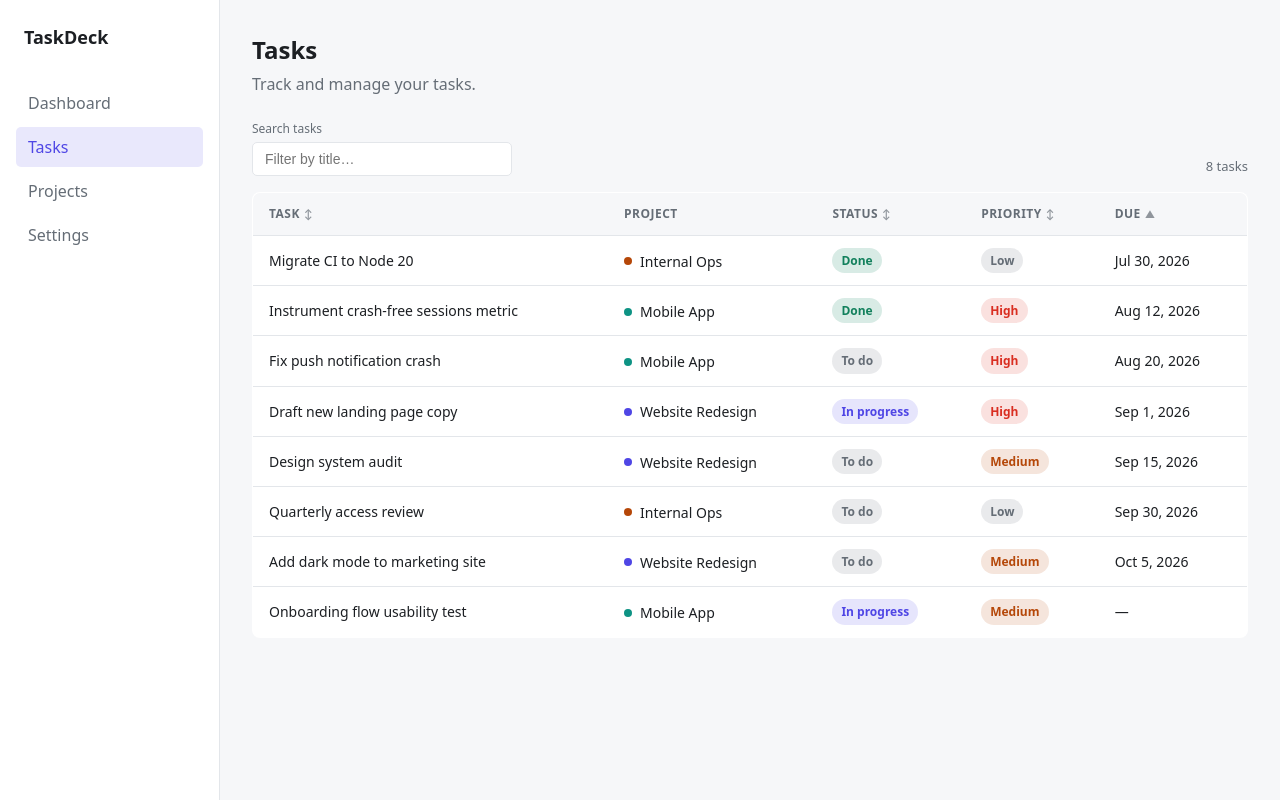
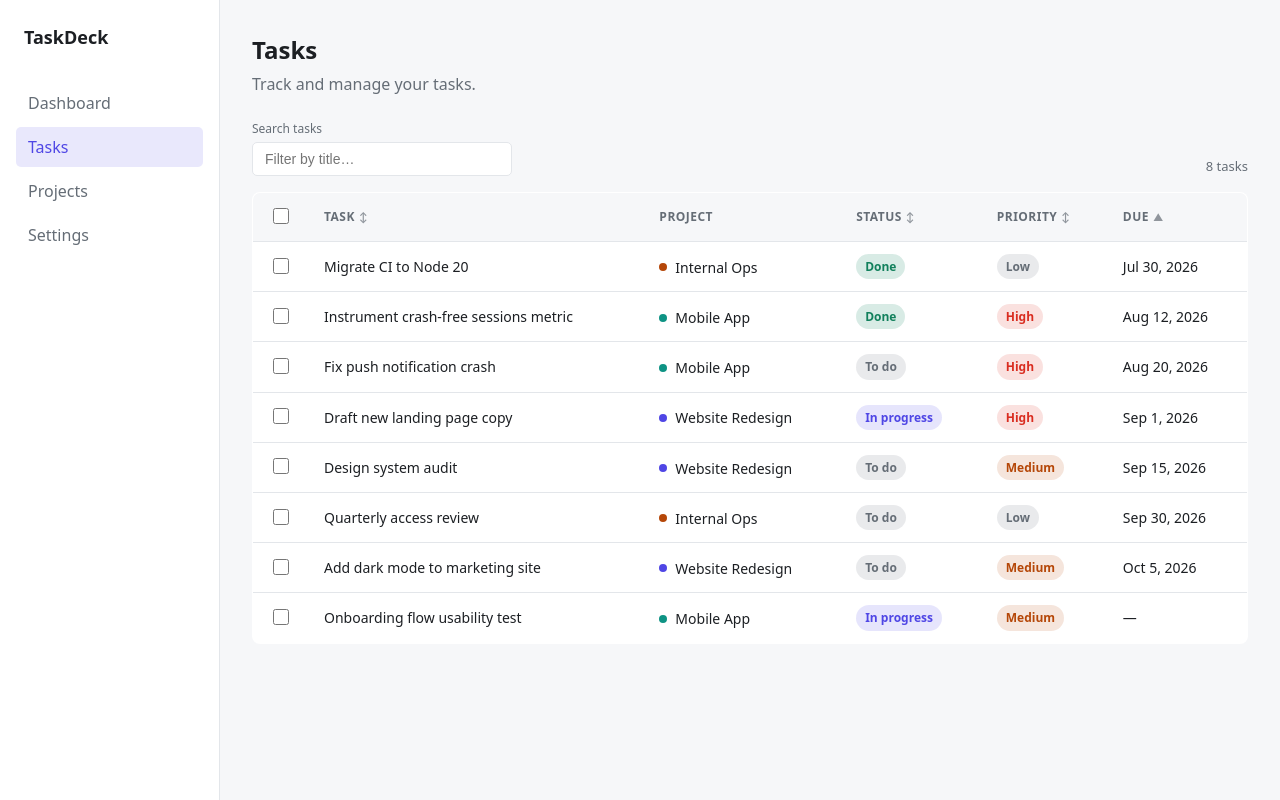
Before and after one commit to smithernest2026/taskdeck, a React (Vite) app: page /tasks in a window 1280 px wide. Built offline with nearby package versions, Linux system fonts and the light colour scheme.

Commit message:
feat: add row selection to the task table
Add per-row and select-all checkboxes with an indeterminate header
state. Selection is keyed by task id and owned by the page, so it is
preserved across filtering.

```diff
--- a/src/components/TaskTable.css
+++ b/src/components/TaskTable.css
@@ -29,6 +29,21 @@
 
 .task-table tbody tr:hover {
   background: var(--color-bg);
+}
+
+.task-table__checkbox {
+  width: 44px;
+  text-align: center;
+}
+
+.task-table__checkbox input {
+  width: 16px;
+  height: 16px;
+  cursor: pointer;
+}
+
+.task-table__row--selected {
+  background: rgba(79, 70, 229, 0.06);
 }
 
 .task-table__sort {
--- a/src/components/TaskTable.tsx
+++ b/src/components/TaskTable.tsx
@@ -1,4 +1,4 @@
-import { useMemo, useState } from 'react';
+import { useEffect, useMemo, useRef, useState } from 'react';
 import type { Project, Task, TaskPriority, TaskStatus } from '../types';
 import { PriorityBadge, StatusBadge } from './Badge';
 import { formatDate, isOverdue } from '../lib/date';
@@ -7,6 +7,9 @@ import './TaskTable.css';
 interface TaskTableProps {
   tasks: Task[];
   projects: Project[];
+  selectedIds: Set<string>;
+  onToggleSelect: (id: string) => void;
+  onToggleSelectAll: (ids: string[], select: boolean) => void;
 }
 
 type SortColumn = 'title' | 'status' | 'priority' | 'dueDate';
@@ -39,9 +42,16 @@ function compare(a: Task, b: Task, column: SortColumn): number {
   }
 }
 
-export default function TaskTable({ tasks, projects }: TaskTableProps) {
+export default function TaskTable({
+  tasks,
+  projects,
+  selectedIds,
+  onToggleSelect,
+  onToggleSelectAll,
+}: TaskTableProps) {
   const [sortColumn, setSortColumn] = useState<SortColumn>('dueDate');
   const [sortDirection, setSortDirection] = useState<SortDirection>('asc');
+  const selectAllRef = useRef<HTMLInputElement>(null);
 
   const projectsById = useMemo(() => {
     const map = new Map<string, Project>();
@@ -53,6 +63,20 @@ export default function TaskTable({ tasks, projects }: TaskTableProps) {
     const factor = sortDirection === 'asc' ? 1 : -1;
     return [...tasks].sort((a, b) => compare(a, b, sortColumn) * factor);
   }, [tasks, sortColumn, sortDirection]);
+
+  const selectedVisible = sortedTasks.filter((task) =>
+    selectedIds.has(task.id)
+  ).length;
+  const allSelected =
+    sortedTasks.length > 0 && selectedVisible === sortedTasks.length;
+  const someSelected = selectedVisible > 0 && !allSelected;
+
+  // The indeterminate state cannot be set via JSX, only imperatively.
+  useEffect(() => {
+    if (selectAllRef.current) {
+      selectAllRef.current.indeterminate = someSelected;
+    }
+  }, [someSelected]);
 
   function toggleSort(column: SortColumn) {
     if (column === sortColumn) {
@@ -73,17 +97,30 @@ export default function TaskTable({ tasks, projects }: TaskTableProps) {
     return sortDirection === 'asc' ? '▲' : '▼';
   }
 
-  const columns: { key: SortColumn; label: string; sortable: boolean }[] = [
-    { key: 'title', label: 'Task', sortable: true },
-    { key: 'status', label: 'Status', sortable: true },
-    { key: 'priority', label: 'Priority', sortable: true },
-    { key: 'dueDate', label: 'Due', sortable: true },
+  const sortableColumns: { key: SortColumn; label: string }[] = [
+    { key: 'status', label: 'Status' },
+    { key: 'priority', label: 'Priority' },
+    { key: 'dueDate', label: 'Due' },
   ];
 
   return (
     <table className="task-table">
       <thead>
         <tr>
+          <th scope="col" className="task-table__checkbox">
+            <input
+              ref={selectAllRef}
+              type="checkbox"
+              checked={allSelected}
+              onChange={(event) =>
+                onToggleSelectAll(
+                  sortedTasks.map((task) => task.id),
+                  event.target.checked
+                )
+              }
+              aria-label="Select all tasks"
+            />
+          </th>
           <th scope="col" aria-sort={ariaSort('title')}>
             <button
               type="button"
@@ -97,7 +134,7 @@ export default function TaskTable({ tasks, projects }: TaskTableProps) {
             </button>
           </th>
           <th scope="col">Project</th>
-          {columns.slice(1).map(({ key, label }) => (
+          {sortableColumns.map(({ key, label }) => (
             <th key={key} scope="col" aria-sort={ariaSort(key)}>
               <button
                 type="button"
@@ -119,8 +156,17 @@ export default function TaskTable({ tasks, projects }: TaskTableProps) {
             ? projectsById.get(task.projectId)
             : null;
           const overdue = task.status !== 'done' && isOverdue(task.dueDate);
+          const selected = selectedIds.has(task.id);
           return (
-            <tr key={task.id}>
+            <tr key={task.id} className={selected ? 'task-table__row--selected' : undefined}>
+              <td className="task-table__checkbox">
+                <input
+                  type="checkbox"
+                  checked={selected}
+                  onChange={() => onToggleSelect(task.id)}
+                  aria-label={`Select ${task.title}`}
+                />
+              </td>
               <td className="task-table__title">{task.title}</td>
               <td>
                 {project ? (
--- a/src/pages/TasksPage.tsx
+++ b/src/pages/TasksPage.tsx
@@ -1,3 +1,4 @@
+import { useCallback, useState } from 'react';
 import Header from '../components/Header';
 import TaskTable from '../components/TaskTable';
 import { useStore } from '../store/StoreContext';
@@ -7,6 +8,27 @@ import './TasksPage.css';
 export default function TasksPage() {
   const { state } = useStore();
   const { query, setQuery, results, isLoading } = useTaskQuery(state.tasks);
+  const [selectedIds, setSelectedIds] = useState<Set<string>>(new Set());
+
+  const toggleSelect = useCallback((id: string) => {
+    setSelectedIds((prev) => {
+      const next = new Set(prev);
+      if (next.has(id)) next.delete(id);
+      else next.add(id);
+      return next;
+    });
+  }, []);
+
+  const toggleSelectAll = useCallback((ids: string[], select: boolean) => {
+    setSelectedIds((prev) => {
+      const next = new Set(prev);
+      for (const id of ids) {
+        if (select) next.add(id);
+        else next.delete(id);
+      }
+      return next;
+    });
+  }, []);
 
   const countLabel = `${results.length} task${results.length === 1 ? '' : 's'}`;
   const statusText = isLoading ? 'Searching…' : countLabel;
@@ -30,7 +52,13 @@ export default function TasksPage() {
         </p>
       </div>
 
-      <TaskTable tasks={results} projects={state.projects} />
+      <TaskTable
+        tasks={results}
+        projects={state.projects}
+        selectedIds={selectedIds}
+        onToggleSelect={toggleSelect}
+        onToggleSelectAll={toggleSelectAll}
+      />
     </>
   );
 }
```
